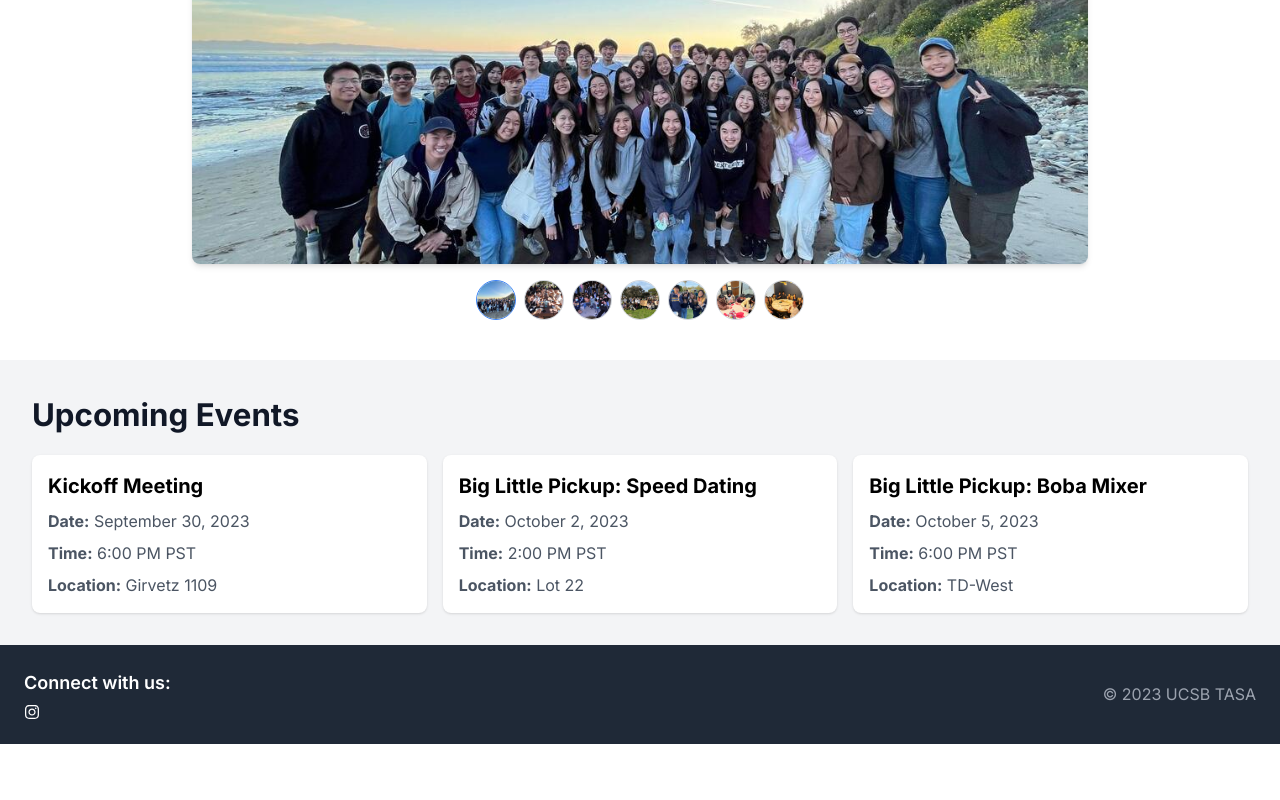
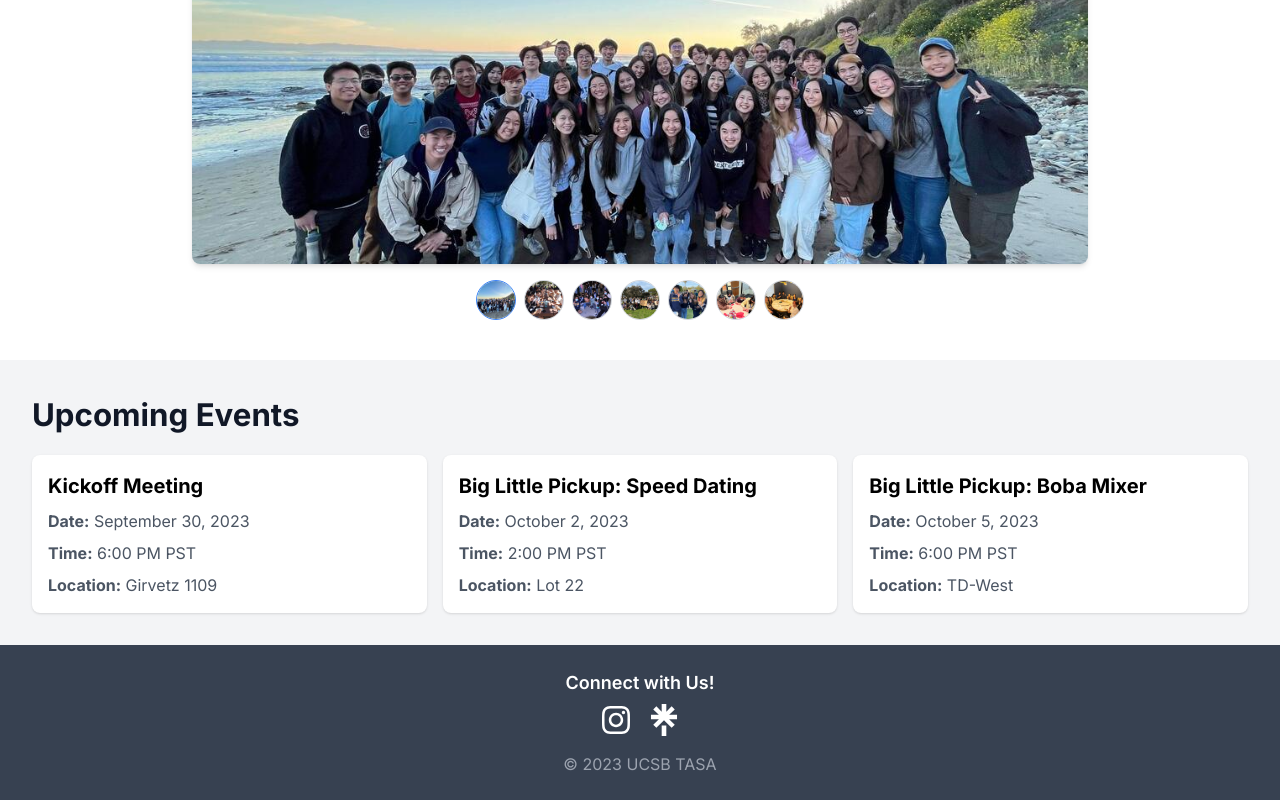
Before and after one commit to UCSBTASA/UCSBTASA.github.io, a Next.js app: page / in a window 1280 px wide. Shown: the part 1053-1853 px from the top of the page. Before the commit the page ends 1797 px from the top, so only its background shows below. Built offline with nearby package versions, Linux system fonts and the light colour scheme.

Commit message:
Nav, Footer, Contact Page Updates
Table graduates page for later. Adding contact page google form.

```diff
--- a/app/_components/footer.tsx
+++ b/app/_components/footer.tsx
@@ -1,24 +1,31 @@
 import React from "react";
 import { FaTwitter, FaInstagram } from "react-icons/fa";
+import { SiLinktree } from "react-icons/si";
 
 const Footer = () => {
   return (
-    <footer className="bg-gray-800 text-white p-6">
-      <div className="container mx-auto flex justify-between items-center">
-        <div>
-          <p className="text-lg font-semibold">Connect with us:</p>
-          <div className="flex space-x-4 mt-2">
-            <a
-              href="https://www.instagram.com/tasa.ucsb/"
-              target="_"
-              rel="noopener noreferrer"
-              className="text-white hover:text-gray-300 transition duration-300"
-            >
-              <FaInstagram />
-            </a>
-          </div>
+    <footer className="bg-gray-700 text-white p-6 text-center">
+      <div className="container mx-auto">
+        <p className="text-lg font-semibold mb-2">Connect with Us!</p>
+        <div className="flex justify-center space-x-4">
+          <a
+            href="https://www.instagram.com/ucsbtasa/"
+            target="_blank"
+            rel="noopener noreferrer"
+            className="text-white hover:text-gray-300 transition duration-300"
+          >
+            <FaInstagram className="w-8 h-8" />
+          </a>
+          <a
+            href="https://linktr.ee/tasaucsb"
+            target="_blank"
+            rel="noopener noreferrer"
+            className="text-white hover:text-gray-300 transition duration-300"
+          >
+            <SiLinktree className="w-8 h-8" />
+          </a>
         </div>
-        <p className="text-gray-400">
+        <p className="text-gray-400 mt-4">
           &copy; {new Date().getFullYear()} UCSB TASA
         </p>
       </div>
--- a/app/_components/navbar.tsx
+++ b/app/_components/navbar.tsx
@@ -5,6 +5,7 @@ import Link from "next/link";
 
 import { AiOutlineClose, AiOutlineMenu, AiOutlineMail } from "react-icons/ai";
 import { FaGithub, FaInstagram, FaLinkedinIn } from "react-icons/fa";
+import { SiLinktree } from "react-icons/si";
 import { BsFillPersonLinesFill } from "react-icons/bs";
 import { useState } from "react";
 
@@ -77,11 +78,11 @@ const NavBar = () => {
                 Gallery
               </li>
             </Link>
-            <Link href="/graduates">
+            {/* <Link href="/graduates">
               <li className="ml-10 text-sm uppercase hover:border-pink hover:border-b-4">
                 Graduates
               </li>
-            </Link>
+            </Link> */}
             <Link href="/contact">
               <li className="ml-10 text-sm uppercase hover:border-pink hover:border-b-4">
                 Contact
@@ -151,9 +152,9 @@ const NavBar = () => {
                 <Link href="/gallery">
                   <li className="py-4 text-sm">Gallery</li>
                 </Link>
-                <Link href="/gradutes">
+                {/* <Link href="/gradutes">
                   <li className="py-4 text-sm">Graduates</li>
-                </Link>
+                </Link> */}
                 <Link href="/contact">
                   <li className="py-4 text-sm">Contact</li>
                 </Link>
@@ -170,7 +171,7 @@ const NavBar = () => {
                   </Link>
                   <Link href="https://linktr.ee/tasaucsb" target="_">
                     <div className="rounded-full shadow-lg shadow-gray-400 p-3 cursor-pointer hover:scale-105 ease-in duration-300">
-                      <FaGithub />
+                      <SiLinktree />
                     </div>
                   </Link>
                   <Link href="mailto:tasa.ucsb@gmail.com" target="_">
@@ -178,11 +179,11 @@ const NavBar = () => {
                       <AiOutlineMail />
                     </div>
                   </Link>
-                  <Link href="https://linktr.ee/tasaucsb" target="_">
+                  {/* <Link href="https://linktr.ee/tasaucsb" target="_">
                     <div className="rounded-full shadow-lg shadow-gray-400 p-3 cursor-pointer hover:scale-105 ease-in duration-300">
                       <BsFillPersonLinesFill />
                     </div>{" "}
-                  </Link>
+                  </Link> */}
                 </div>
               </div>
             </div>
--- a/app/contact/page.tsx
+++ b/app/contact/page.tsx
@@ -1,12 +1,24 @@
 import NavBar from "../_components/navbar";
 import Header from "../_components/header";
 import Link from "next/link";
+import Footer from "../_components/footer";
 
 const Contact = () => {
   return (
     <div>
       <Header title="UCSB TASA"></Header>
       <NavBar></NavBar>
+      <div className="flex justify-center bg-gray-100">
+        <iframe
+          src="https://docs.google.com/forms/d/e/1FAIpQLSe1JBIyMeI2X0OKbRKIPac3BV3QbagNKLmAsSoPuNs71ATUvg/viewform?embedded=true"
+          width="640"
+          height="1000"
+          className="m-4"
+        >
+          Loading…
+        </iframe>
+      </div>
+      <Footer></Footer>
     </div>
   );
 };
--- a/app/graduates/page.tsx
+++ b/app/graduates/page.tsx
@@ -7,6 +7,9 @@ const Graduates = () => {
     <div>
       <Header title="UCSB TASA"></Header>
       <NavBar></NavBar>
+      <div className="bg-gray-100 flex justify-center h-screen content-center flex-wrap">
+        <h1 className="text-4xl">Sorry, this page is under construction!</h1>
+      </div>
     </div>
   );
 };
```
Also changed, not shown: 1 other file (tests, documents, lock files or other folders).
